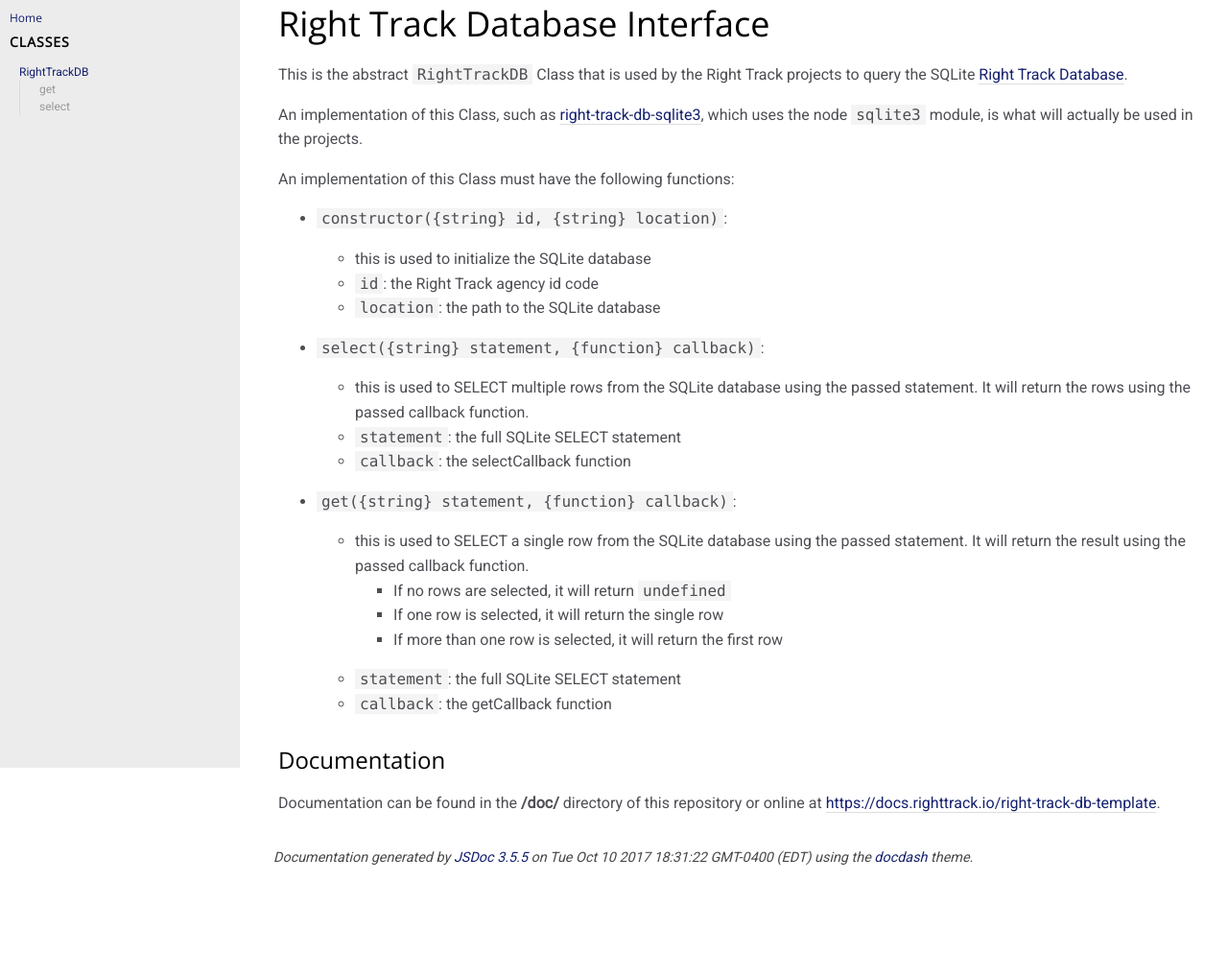
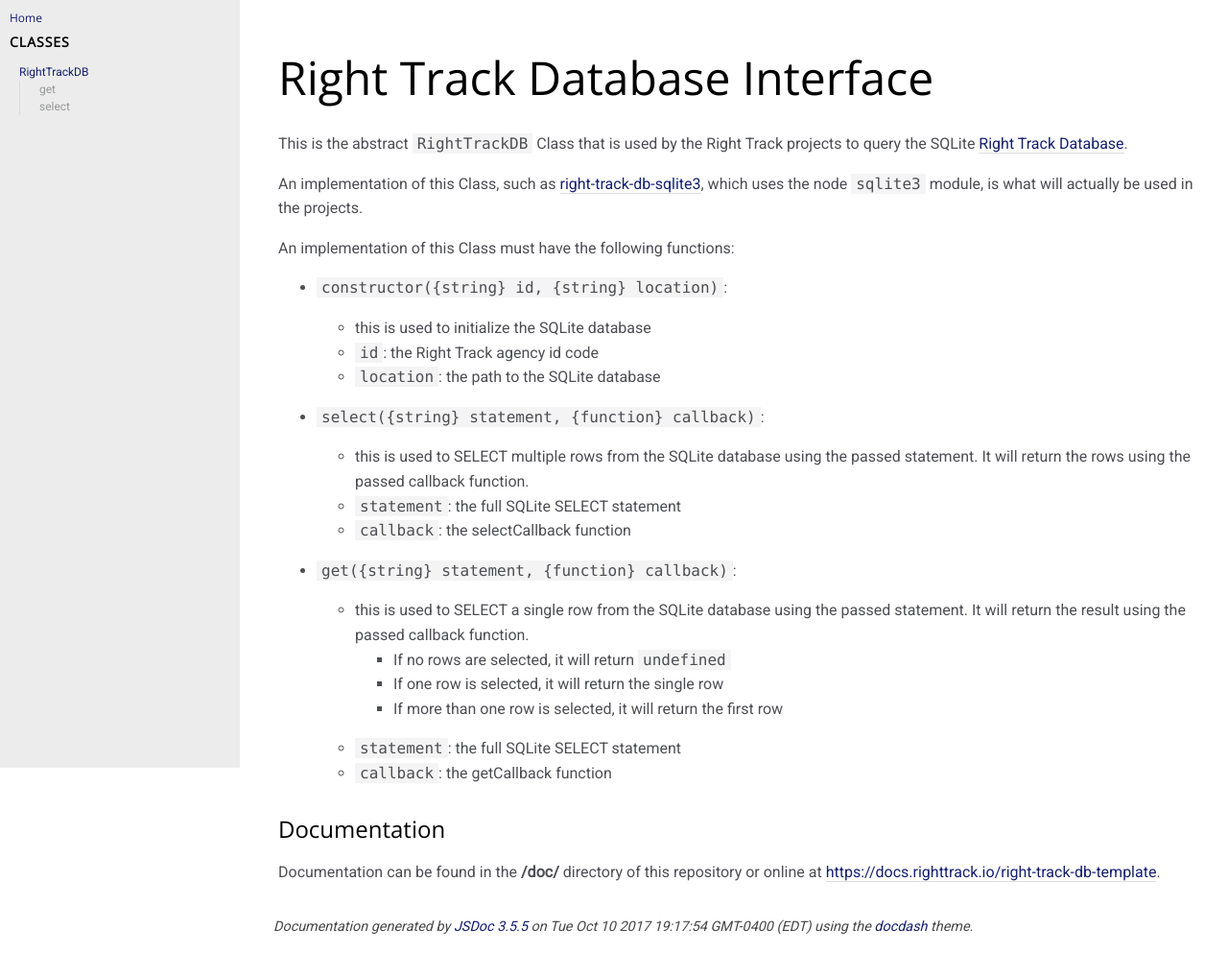
Before and after one commit to right-track/right-track-db, a website: page doc/index.html in a window 1280 px wide. Shown: the whole page at 96% size. Before the commit the page ends 921 px from the top, so only its background shows below. Drawn offline with nearby package versions, Linux system fonts and the light colour scheme.

Commit message:
Updated README

```diff
--- a/doc/index.html
+++ b/doc/index.html
@@ -46,7 +46,7 @@
 
 
     <section class="readme">
-        <article><h2>Right Track Database Interface</h2><p>This is the abstract <code>RightTrackDB</code> Class that is used by the Right Track projects
+        <article><h1>Right Track Database Interface</h1><p>This is the abstract <code>RightTrackDB</code> Class that is used by the Right Track projects
 to query the SQLite <a href="https://github.com/right-track/right-track-db-build">Right Track Database</a>.</p>
 <p>An implementation of this Class, such as <a href="https://github.com/right-track/right-track-db-sqlite3">right-track-db-sqlite3</a>,
 which uses the node <code>sqlite3</code> module, is what will actually be used in the projects.</p>
@@ -97,7 +97,7 @@
 <br class="clear">
 
 <footer>
-    Documentation generated by <a href="https://github.com/jsdoc3/jsdoc">JSDoc 3.5.5</a> on Tue Oct 10 2017 18:31:22 GMT-0400 (EDT) using the <a href="https://github.com/clenemt/docdash">docdash</a> theme.
+    Documentation generated by <a href="https://github.com/jsdoc3/jsdoc">JSDoc 3.5.5</a> on Tue Oct 10 2017 19:17:54 GMT-0400 (EDT) using the <a href="https://github.com/clenemt/docdash">docdash</a> theme.
 </footer>
 
 <script>prettyPrint();</script>
```
Also changed, not shown: doc/RightTrackDB.html (+1 -1 lines), doc/index.js.html (+1 -1 lines), README.md.
